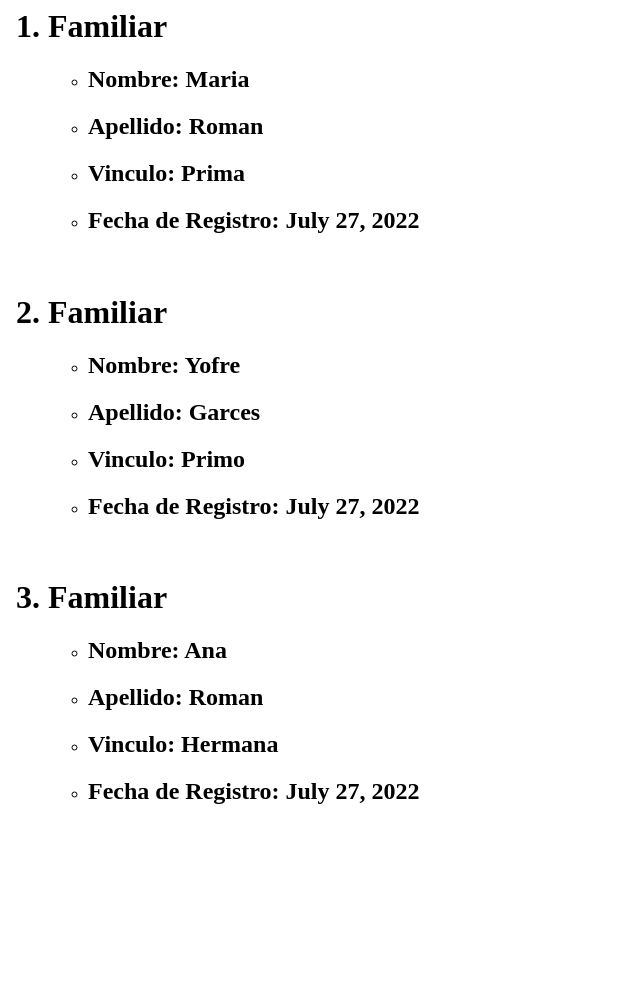
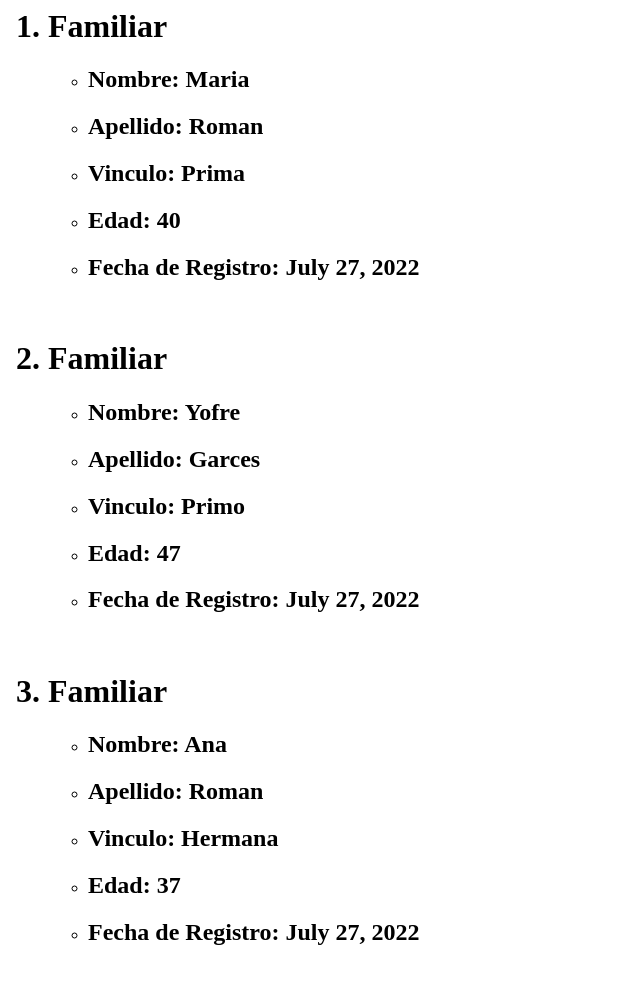
Before and after one commit to MiguelRomanR/PrimerMVTMiguel, a Django app: page /list_members/ in a window 1280 px wide. Shown: the whole page, without its empty margins (0-640 px from the left). Before the commit the page ends 804 px from the top, so only its background shows below. Run offline with Django 4.2, Linux system fonts and the light colour scheme; data comes from the database, SQL or seed files in the repository; both versions use the stored data as it was after the commit.

Commit message:
Se actualiza la edad

```diff
--- a/templates/family_members.html
+++ b/templates/family_members.html
@@ -6,6 +6,7 @@
             <li><h2>Nombre: {{member.name}}</h2></li>
             <li><h2>Apellido: {{member.last_name}}</h2></li>
             <li><h2>Vinculo: {{member.relation}}</h2></li>
+            <li><h2>Edad: {{member.age}}</h2></li>
             <li><h2>Fecha de Registro: {{member.creation_date}}</h2></li>
         </ul>
         <br>
```
Also changed, not shown: db.sqlite3.
